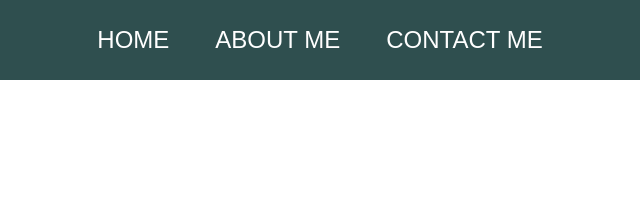
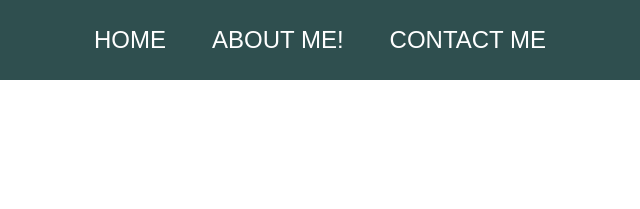
Before and after one commit to fauzanraf/belajar-coding, a plain HTML site: page about.html in a window 1280 px wide. Shown: the top 209 px of the page, 320-960 px from the left. Drawn offline with Linux system fonts and the light colour scheme.

Commit message:
Update terbaru

```diff
--- a/about.html
+++ b/about.html
@@ -12,7 +12,7 @@
                         <a href="index.html" class="a-navbar">HOME</a>
                     </li>
                     <li class="li-navbar">
-                        <a href="#" class="a-navbar">ABOUT ME</a>
+                        <a href="#" class="a-navbar">ABOUT ME!</a>
                     </li>
                     <li class="li-navbar">
                         <a href="contact.html" class="a-navbar">CONTACT ME</a>
```
Also changed, not shown: baru.html (added).
